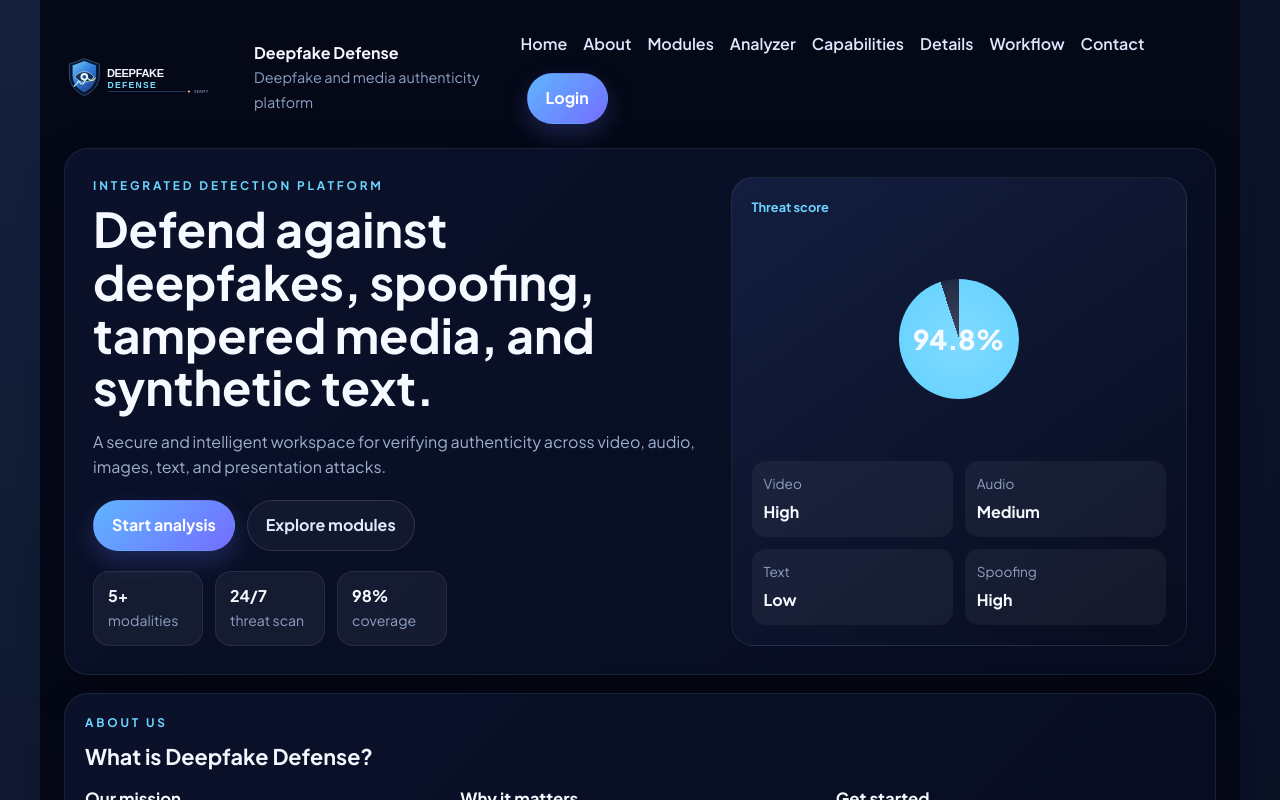
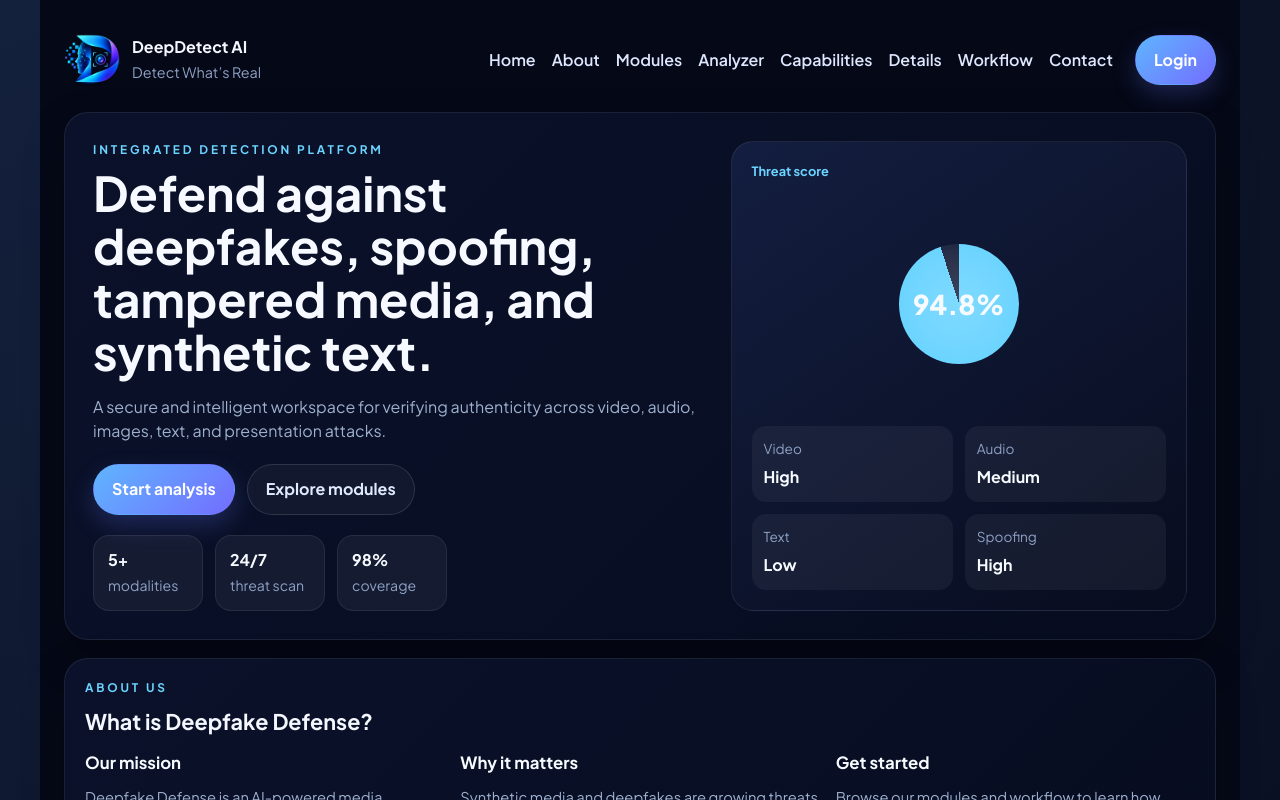
Before and after one commit to nikhilgokavarapu/AiDetection, a React (Vite) app in the folder frontend/: page / in a window 1280 px wide. Shown: the top 800 px of the page. Built offline with nearby package versions, Linux system fonts and the light colour scheme; no server answers.

Commit message:
Add cropped DeepDetect AI logo

```diff
--- a/frontend/index.html
+++ b/frontend/index.html
@@ -2,7 +2,7 @@
 <html lang="en">
   <head>
     <meta charset="UTF-8" />
-    <link rel="icon" type="image/svg+xml" href="/favicon.svg" />
+    <link rel="icon" type="image/png" href="/deepdetect-ai-mark.png" />
     <meta name="viewport" content="width=device-width, initial-scale=1.0" />
     <link rel="preconnect" href="https://fonts.googleapis.com" />
     <link rel="preconnect" href="https://fonts.gstatic.com" crossorigin />
@@ -10,7 +10,7 @@
       href="https://fonts.googleapis.com/css2?family=Plus+Jakarta+Sans:ital,wght@0,400;0,500;0,600;0,700;0,800;1,400&display=swap"
       rel="stylesheet"
     />
-    <title>Deepfake Defense — Media Authenticity Platform</title>
+    <title>DeepDetect AI — Media Authenticity Platform</title>
   </head>
   <body>
     <div id="root"></div>
--- a/frontend/src/App.css
+++ b/frontend/src/App.css
@@ -20,17 +20,16 @@
 }
 
 .brand-logo {
-  width: 178px;
-  height: 52px;
+  width: 56px;
+  height: 56px;
   display: block;
   object-fit: contain;
-  object-position: left center;
   flex: 0 0 auto;
 }
 
 .brand-logo.small {
-  width: 142px;
-  height: 42px;
+  width: 38px;
+  height: 38px;
 }
 
 .brand-title {
--- a/frontend/src/App.jsx
+++ b/frontend/src/App.jsx
@@ -168,10 +168,10 @@ function AppContent() {
     <div id="top" className="app-shell">
       <header className="topbar">
         <div className="brand">
-          <img className="brand-logo" src="/deepfake-defense-logo.svg" alt="Deepfake Defense logo" />
+          <img className="brand-logo" src="/deepdetect-ai-mark.png" alt="DeepDetect AI logo" />
           <div>
-            <p className="brand-title">Deepfake Defense</p>
-            <span className="brand-subtitle">Deepfake and media authenticity platform</span>
+            <p className="brand-title">DeepDetect AI</p>
+            <span className="brand-subtitle">Detect What’s Real</span>
           </div>
         </div>
         <nav className="topnav" aria-label="Primary navigation">
@@ -701,11 +701,11 @@ function AppContent() {
         </div>
         <div className="footer-bottom">
           <div className="footer-brand">
-            <img className="brand-logo small" src="/deepfake-defense-logo.svg" alt="" aria-hidden="true" />
-            <span>Deepfake Defense</span>
+            <img className="brand-logo small" src="/deepdetect-ai-mark.png" alt="" aria-hidden="true" />
+            <span>DeepDetect AI</span>
           </div>
           <p className="footer-copy">
-            © {new Date().getFullYear()} Deepfake Defense. Built for secure digital trust and content verification.
+            © {new Date().getFullYear()} DeepDetect AI. Built for secure digital trust and content verification.
           </p>
         </div>
       </footer>
```
Also changed, not shown: frontend/public/deepdetect-ai-mark.png (added).
